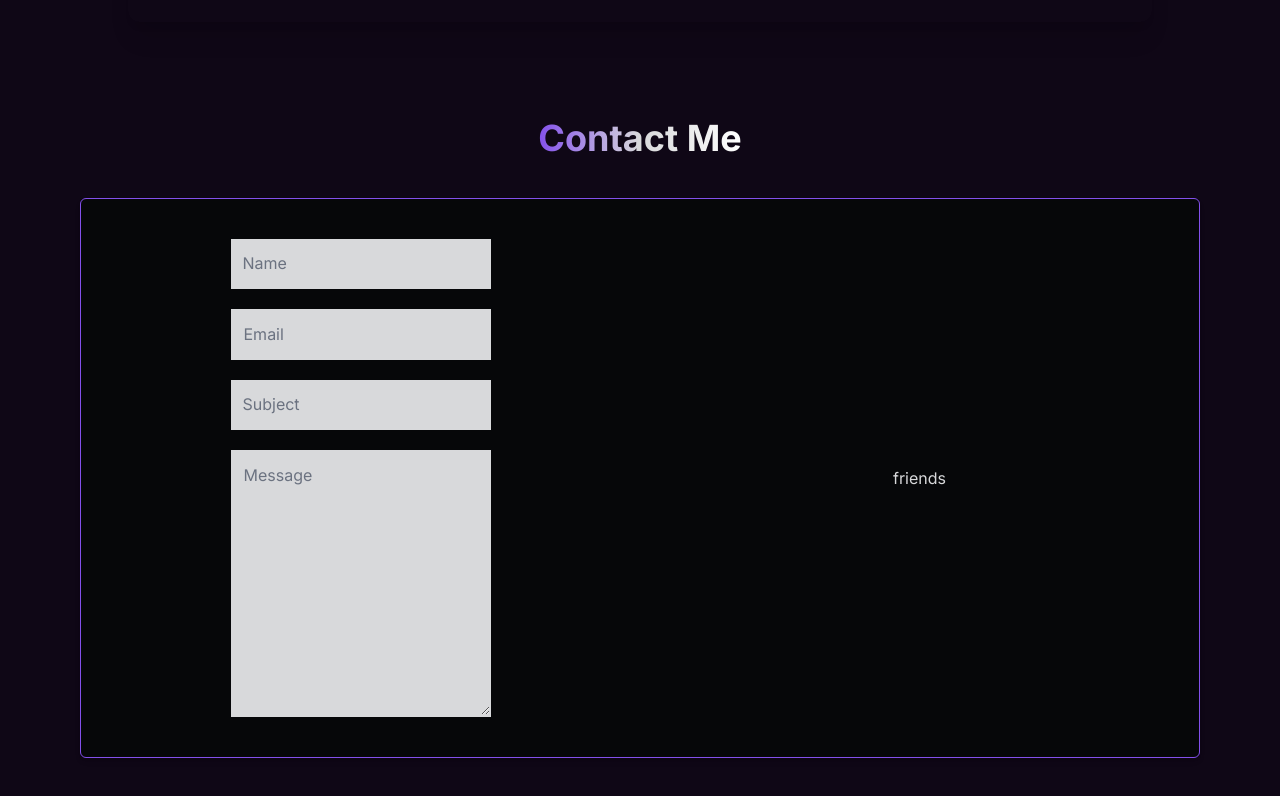
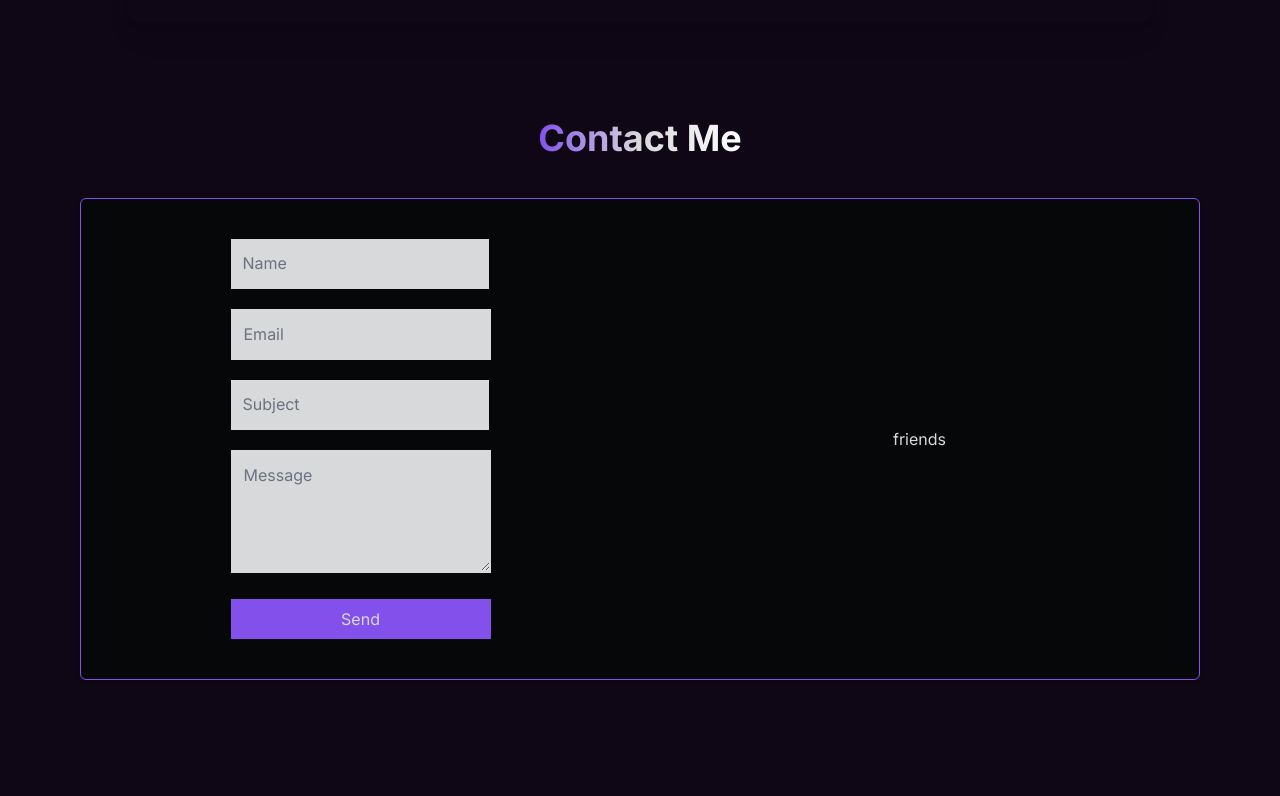
Before and after one commit to didanfarizz/porto-v2, a Next.js app in the folder dan-porto/: page / in a window 1280 px wide. Shown: the part 2764-3560 px from the top of the page. After the commit the page ends 3516 px from the top, so only its background shows below. Built offline with nearby package versions, Linux system fonts and the light colour scheme.

Commit message:
update contact

```diff
--- a/dan-porto/components/ContactForm.tsx
+++ b/dan-porto/components/ContactForm.tsx
@@ -1,18 +1,51 @@
-import React from 'react'
+'use client';
+import React from 'react';
+import { useForm } from 'react-hook-form';
+import { FormData } from '@/types/mail-form';
+import { mailFormSchema } from '../utils/validation/mail-form';
+import { zodResolver } from '@hookform/resolvers/zod';
 
 const ContactForm = () => {
+  const {
+    register,
+    handleSubmit,
+    reset,
+    formState: { errors, isSubmitting },
+  } = useForm<FormData>({
+    resolver: zodResolver(mailFormSchema),
+  });
+
+  const onSubmit = async (data: FormData) => {
+    console.log(data);
+  };
+
   return (
     <div>
       <div className="">
-        <form action="" className='flex flex-col p-10 space-y-5'>
-          <input type="name" id='name' placeholder='Name' className='bg-white p-3 border-b-2 border-white' />
-          <input type="email" id='email' placeholder='Email' className='bg-white p-3 border-b-2 border-white' />
-          <input type="subject" id='subject' placeholder='Subject' className='bg-white p-3 border-b-2 border-white' />
-          <textarea name="message" id="message" rows={10} placeholder='Message' className='bg-white p-3 border-b-2 border-white'></textarea>
+        <form onSubmit={handleSubmit(onSubmit)} className="flex flex-col p-10 space-y-5">
+          <div className="">
+            <input type="name" id="name" placeholder="Name" className="bg-transparent bg-white p-3 border-b-2 border-white text-black" {...register('name')} />
+            {errors.name && <p className="text-red-500">{errors.name.message}</p>}
+          </div>
+          <div className="">
+            <input type="email" id="email" placeholder="Email" className="bg-white p-3 border-b-2 border-white" {...register('email')} />
+            {errors.email && <p className="text-red-500">{errors.email.message}</p>}
+          </div>
+          <div className="">
+            <input type="subject" id="subject" placeholder="Subject" className="bg-white p-3 border-b-2 border-white" {...register('subject')} />
+            {errors.subject && <p className="text-red-500">{errors.subject.message}</p>}
+          </div>
+          <div className="">
+            <textarea id="message" rows={4} placeholder="Message" className="w-full bg-white p-3 border-b-2 border-white" {...register('message')}></textarea>
+            {errors.message && <p className="text-red-500">{errors.message.message}</p>}
+          </div>
+          <button className="w-full bg-primary py-2 text-white hover:bg-primary/80 hover:transition-all hover:ease-in-out" type="submit">
+            {isSubmitting ? 'Processing' : 'Send'}
+          </button>
         </form>
       </div>
     </div>
-  )
-}
+  );
+};
 
-export default ContactForm
+export default ContactForm;
--- a/dan-porto/package.json
+++ b/dan-porto/package.json
@@ -14,6 +14,7 @@
     "@fortawesome/react-fontawesome": "^0.2.2",
     "@headlessui/react": "^2.2.0",
     "@heroicons/react": "^2.2.0",
+    "@hookform/resolvers": "^4.1.3",
     "@material-tailwind/react": "^2.1.10",
     "@radix-ui/react-slot": "^1.1.2",
     "@radix-ui/react-tabs": "^1.1.3",
@@ -32,11 +33,14 @@
     "nodemailer": "^6.10.0",
     "react": "^18.3.1",
     "react-dom": "^18.3.1",
+    "react-hook-form": "^7.54.2",
+    "react-hot-toast": "^2.5.2",
     "styled-components": "^6.1.15",
     "tailwind-merge": "^3.0.1",
     "tailwindcss-animate": "^1.0.7",
     "three": "^0.167.1",
-    "ui-verse": "^0.1.5"
+    "ui-verse": "^0.1.5",
+    "zod": "^3.24.2"
   },
   "devDependencies": {
     "@eslint/eslintrc": "^3",
--- /dev/null
+++ b/dan-porto/types/mail-form.ts
@@ -0,0 +1,6 @@
+export type FormData = {
+  name: string;
+  email: string;
+  subject: string;
+  message: string;
+}
--- /dev/null
+++ b/dan-porto/utils/validation/mail-form.ts
@@ -0,0 +1,8 @@
+import { z } from 'zod';
+
+export const mailFormSchema = z.object({
+  name: z.string().min(1, 'Name is required'),
+  email: z.string().email('Invalid email address'),
+  subject: z.string().min(1, 'Subject is required'),
+  message: z.string().min(1, 'Message is required'),
+});
```
Also changed, not shown: 1 other file (tests, documents, lock files or other folders).
